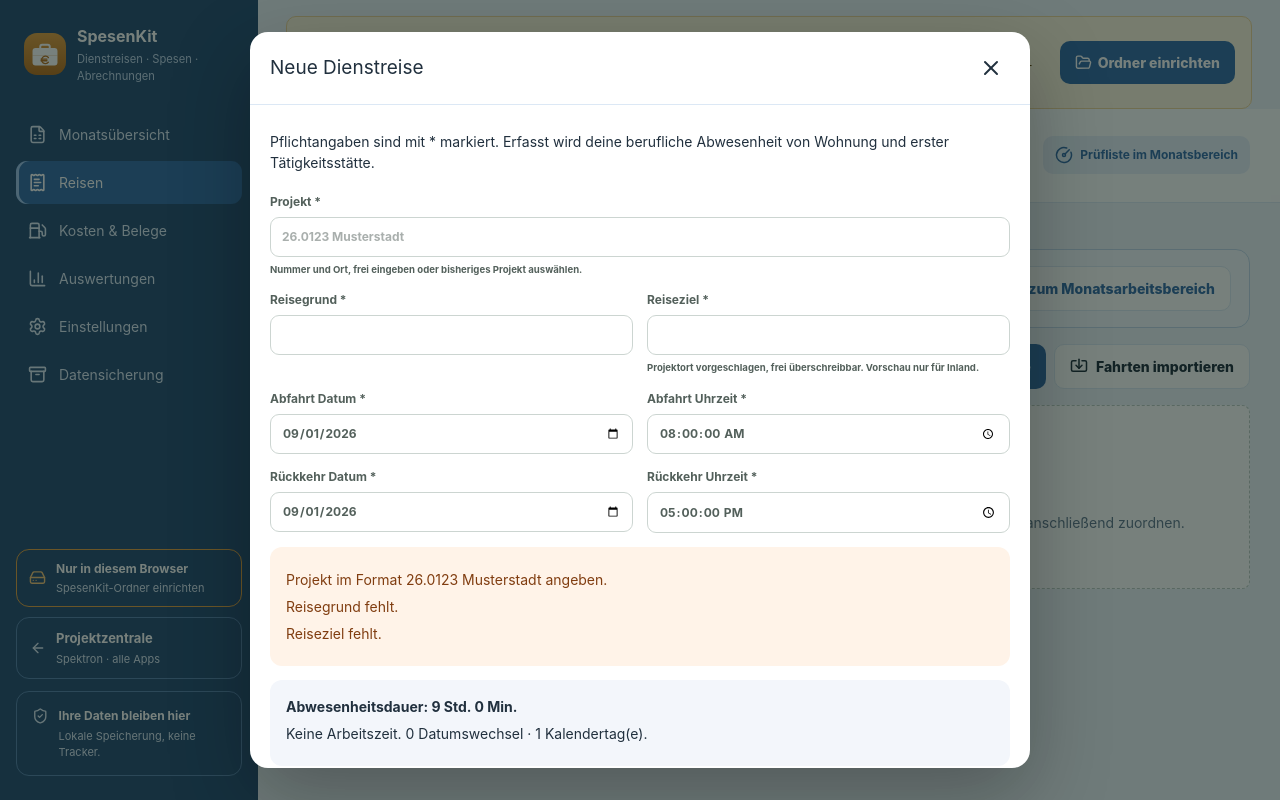
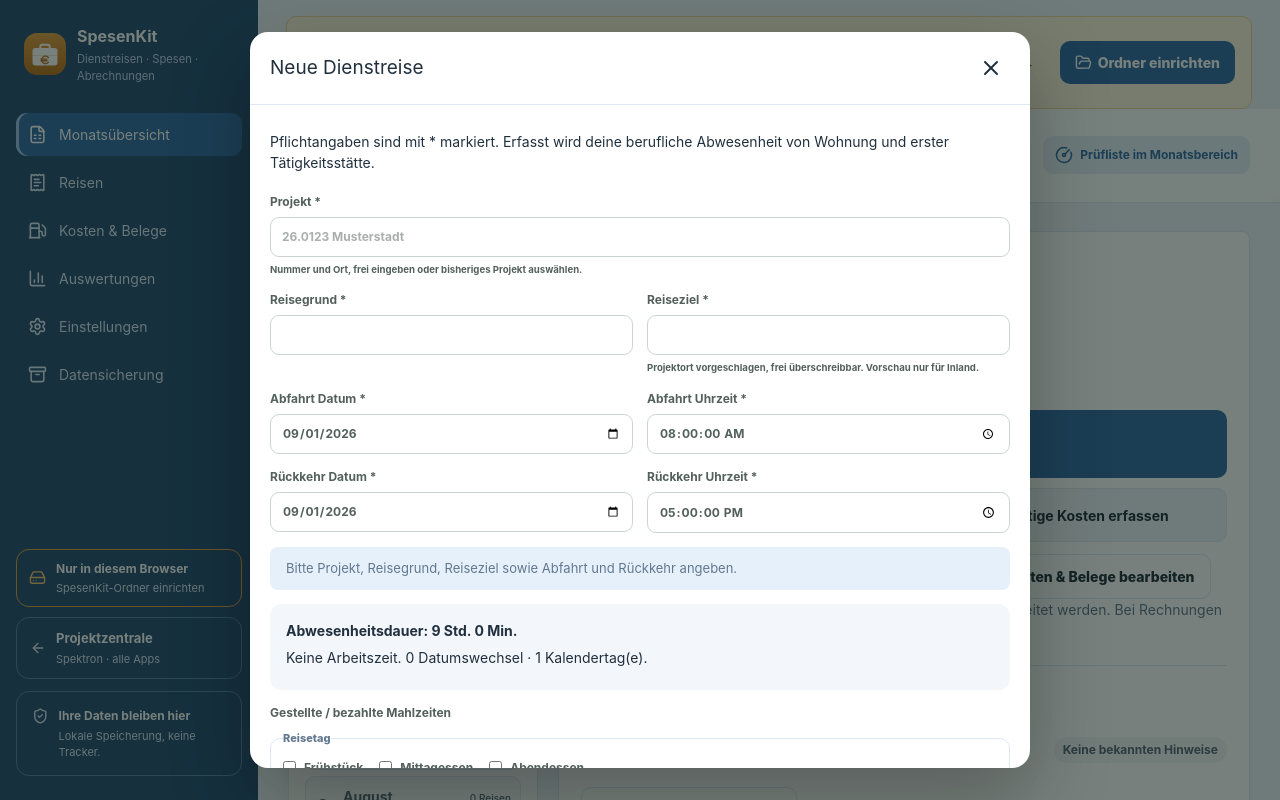
Before and after one commit to kaspersebastian83-dot/reisekosten-pro, a React (Vite) app: page / in a window 1280 px wide. Both pictures are taken after a click on the button "Dienstreise erfassen". Shown: the top 800 px of the page. Built offline with nearby package versions, Linux system fonts and the light colour scheme.

Commit message:
Erfassen direkt in der Monatsübersicht (Fluss, Schritt 1) (#20)

```diff
--- a/app/globals.css
+++ b/app/globals.css
@@ -2777,3 +2777,6 @@ button:focus-visible { outline: 3px solid #5a93d0; outline-offset: 3px; }
 .backup-table td { overflow-wrap: anywhere; }
 .backup-table td:last-child { text-align: right; white-space: nowrap; }
 button.small { padding: 5px 10px; font-size: 12px; min-height: 0; }
+
+/* Fluss: Erfassen direkt in der Monatsübersicht */
+.manual-trip .trip-required { margin: 0; padding: 12px 16px; border-radius: 8px; background: var(--mint); color: var(--muted); font-size: 13px; }
--- a/app/page.tsx
+++ b/app/page.tsx
@@ -230,15 +230,15 @@ export default function Home() {
   const [workspaceEntry, setWorkspaceEntry] = useState<{month: string} | null>(null);
   const [expenseDraft, setExpenseDraft] = useState<Expense | null>(null);
   const finishWorkspaceEntry = () => {if (workspaceEntry) setMonth(workspaceEntry.month); setWorkspaceEntry(null); setExpenseDraft(null); setEditingTrip(null); setTab("Monatsübersicht");};
+  /** Kostenformular direkt über der Monatsübersicht (ohne Wechsel in „Kosten & Belege“). */
+  const [inlineExpense, setInlineExpense] = useState(false);
+  const finishInlineEntry = () => {setEditingTrip(null); setExpenseDraft(null); setEditingExpenseId(null); setInlineExpense(false);};
   const startMonthEntry = (kind: "trip" | "Hotel" | "Parken") => {
     const today = new Date().toLocaleDateString("sv-SE");
     const date = localCalendarMonth() === month ? today : `${month}-01`;
-    setWorkspaceEntry({month});
-    if (kind === "trip") {
-      setEditingTrip({...blankTrip(state.settings), date, endDate: date}); setTab("Reisen");
-    } else {
-      setExpenseDraft({...blankExpense(), date, category: kind}); setTab("Kosten & Belege");
-    }
+    // Erfassen bleibt in der Monatsübersicht: das Formular öffnet sich über dem Monat, danach geht es dort weiter.
+    if (kind === "trip") setEditingTrip({...blankTrip(state.settings), date, endDate: date});
+    else { setExpenseDraft({...blankExpense(), date, category: kind}); setInlineExpense(true); }
   };
   const leaveForm = () => {
     if (!pendingWork.current.size) return true;
@@ -415,7 +415,7 @@ export default function Home() {
             <h1>{tab}</h1>
           </div>
           <div className="top-actions">
-            {tab !== "Auswertungen" && <>
+            {tab !== "Auswertungen" && tab !== "Monatsübersicht" && <>
             <button
               className="ghost receipt-top"
               onClick={() => setReceiptCaptureOpen(true)}
@@ -507,12 +507,24 @@ export default function Home() {
               commitCorrection={commitCorrection}
               folder={folder}
               editClosingIssue={target => {
-                setWorkspaceEntry({month});
-                if (target.kind === "trip") { setEditingTrip(state.trips.find(trip => trip.id === target.id) || null); setTab("Reisen"); }
-                else { setEditingExpenseId(target.id); setTab("Kosten & Belege"); }
+                // Hinweise aus der Abschlussprüfung direkt hier bearbeiten; danach bleibt die Prüfung sichtbar.
+                if (target.kind === "trip") setEditingTrip(state.trips.find(trip => trip.id === target.id) || null);
+                else { setEditingExpenseId(target.id); setInlineExpense(true); }
               }}
             />
             </MonthNavigation>
+          )}
+          {tab === "Monatsübersicht" && editingTrip && (
+            <Trips formOnly state={state} month={month} update={update} notify={notify}
+              editing={editingTrip} setEditing={setEditingTrip} onSaved={finishInlineEntry}
+              openImport={() => undefined} openExpense={() => undefined} />
+          )}
+          {tab === "Monatsübersicht" && inlineExpense && (
+            <Expenses formOnly state={state} month={month} update={update} notify={notify}
+              openCapture={() => setReceiptCaptureOpen(true)}
+              initialDraft={expenseDraft} clearInitialDraft={() => setExpenseDraft(null)} workspaceMonth={month}
+              initialExpenseId={editingExpenseId} clearInitialExpense={() => setEditingExpenseId(null)}
+              onSaved={finishInlineEntry} onClosed={finishInlineEntry} />
           )}
           {tab === "Auswertungen" && <Reports state={state} month={month} />}
           {tab === "Einstellungen" && (
@@ -1812,7 +1824,10 @@ function Trips({
   openImport,
   openExpense,
   onSaved,
+  formOnly = false,
 }: {
+  /** Nur das Formular (über der Monatsübersicht), ohne Liste. */
+  formOnly?: boolean;
   state: AppState;
   month: string;
   update: (f: (s: AppState) => AppState) => void;
@@ -1856,7 +1871,7 @@ function Trips({
       return s;
     });
     setEditing(null);
-    notify("Reise erfasst. Hotelbeleg später in Kosten & Belege ergänzen; keine Übernachtungspauschale hinzugefügt.");
+    notify("Reise gespeichert. Eine Hotelrechnung bei Bedarf über „Hotelrechnung erfassen“ ergänzen; es wird keine Übernachtungspauschale hinzugefügt.");
     onSaved?.();
   };
   const del = (id: string) =>
@@ -1933,6 +1948,7 @@ function Trips({
   };
   return (
     <>
+      {!formOnly && <>
       <div className="toolbar trips-toolbar">
         <div className="search">
           <input
@@ -2083,6 +2099,7 @@ function Trips({
           );
         })}
       </div>
+      </>}
       {editing && (
         <Modal
           title={
@@ -2120,6 +2137,9 @@ function TripForm({ trip, setTrip, settings, trips }: {
   const originalProject = trips.find(t => t.id === trip.id)?.order;
   const existing = originalProject !== undefined;
   const errors = manualTripErrors(trip, originalProject);
+  // Vor der ersten Eingabe keine roten Fehler, nur ein ruhiger Hinweis auf die Pflichtangaben.
+  const [initial] = useState(() => JSON.stringify(trip));
+  const untouched = !existing && JSON.stringify(trip) === initial;
   const interval = manualTripInterval(trip);
   const days = errors.length ? [] : [...groupTripsByDay([trip])].map(([date, dayTrips]) => calculateDay(date, dayTrips, settings));
   const selectedVehicle = settings.vehicles.find(v => v.id === trip.vehicleId);
@@ -2145,7 +2165,9 @@ function TripForm({ trip, setTrip, settings, trips }: {
       <label>Abfahrt Uhrzeit *<input required type="time" step="1" value={trip.startTime} onChange={e => set("startTime", e.target.value)} /></label>
       <label>Rückkehr Datum *<input required type="date" value={trip.endDate || trip.date} onChange={e => set("endDate", e.target.value)} /></label>
       <label>Rückkehr Uhrzeit *<input required type="time" step="1" value={trip.endTime} onChange={e => set("endTime", e.target.value)} /></label>
-      {errors.length > 0 && <div className="wide trip-errors" role="alert">{errors.map(e => <p key={e}>{e}</p>)}</div>}
+      {errors.length > 0 && (untouched
+        ? <p className="wide trip-required">Bitte Projekt, Reisegrund, Reiseziel sowie Abfahrt und Rückkehr angeben.</p>
+        : <div className="wide trip-errors" role="alert">{errors.map(e => <p key={e}>{e}</p>)}</div>)}
       {interval && <div className="wide trip-summary"><b>Abwesenheitsdauer: {duration(interval.minutes)}</b><p>Keine Arbeitszeit. {interval.nights} Datumswechsel · {interval.nights + 1} Kalendertag(e).</p></div>}
       {(!!interval?.nights || trip.overnight) && <div className="wide">
         <label className="check"><input type="checkbox" checked={trip.overnight} onChange={e => set("overnight", e.target.checked)} />Alle {interval?.nights || 0} auswärtigen Übernachtungen zwischen Abfahrt und Rückkehr tatsächlich erfolgt</label>
@@ -2382,7 +2404,12 @@ function Expenses({
   initialExpenseId,
   clearInitialExpense,
   initialDraft, clearInitialDraft, workspaceMonth, onSaved,
+  formOnly = false, onClosed,
 }: {
+  /** Nur das Formular (über der Monatsübersicht), ohne Liste. */
+  formOnly?: boolean;
+  /** Formular ohne Speichern geschlossen. */
+  onClosed?: () => void;
   state: AppState;
   month: string;
   update: (f: (s: AppState) => AppState) => void;
@@ -2396,6 +2423,12 @@ function Expenses({
   onSaved?: () => void;
 }) {
   const [editing, setEditing] = useState<Expense | null>(null);
+  // Als Formular über der Monatsübersicht: nach Speichern oder Abbrechen wieder schließen.
+  const wasEditing = useRef(false);
+  useEffect(() => {
+    if (editing) wasEditing.current = true;
+    else if (wasEditing.current && formOnly) { wasEditing.current = false; onClosed?.(); }
+  }, [editing, formOnly, onClosed]);
   useEffect(() => {
     if (initialDraft) {setEditing(initialDraft); clearInitialDraft?.();}
   }, [initialDraft, clearInitialDraft]);
@@ -2506,6 +2539,7 @@ function Expenses({
   };
   return (
     <>
+      {!formOnly && <>
       <section
         className={`receipt-inbox card ${inboxItems.length ? "" : "empty"}`}
       >
@@ -2619,6 +2653,7 @@ function Expenses({
           </article>
         ))}
       </div>
+      </>}
       {editing && (
         <Modal title="Kosten & Beleg" close={() => setEditing(null)}>
           {workspaceMonth && <p className="notice" role="status">Arbeitsmonat: {monthLabel(workspaceMonth)}. Rechnungsdatum bitte am Beleg prüfen.{validDate(editing.date) && !editing.date.startsWith(workspaceMonth) && ` Diese Ausgabe erscheint wegen ihres Rechnungsdatums in ${monthLabel(editing.date.slice(0,7))}.`}</p>}
@@ -2657,24 +2692,6 @@ function Expenses({
               />
             </label>
             <label>
-              Händler / Anbieter
-              <input
-                value={editing.merchant || ""}
-                onChange={(e) =>
-                  setEditing({ ...editing, merchant: e.target.value })
-                }
-              />
-            </label>
-            <label>
-              Rechnungsnummer
-              <input
-                value={editing.invoiceNumber || ""}
-                onChange={(e) =>
-                  setEditing({ ...editing, invoiceNumber: e.target.value })
-                }
-              />
-            </label>
-            <label>
               Brutto (€)
               <input
                 type="number"
@@ -2692,72 +2709,9 @@ function Expenses({
                 }}
               />
             </label>
-            <label>
-              Netto (€)
-              <input
-                type="number"
-                step="0.01"
-                value={editing.net}
-                onChange={(e) =>
-                  setEditing({ ...editing, net: Number(e.target.value) })
-                }
-              />
-            </label>
-            <label>
-              USt.-Satz
-              <select
-                value={editing.vatRate}
-                onChange={(e) =>
-                  setEditing({ ...editing, vatRate: Number(e.target.value) })
-                }
-              >
-                <option value="0">0 %</option>
-                <option value="7">7 %</option>
-                <option value="19">19 %</option>
-              </select>
-            </label>
-            <label>
-              Umsatzsteuer
-              <input
-                disabled
-                value={euro(round2(editing.gross - editing.net))}
-              />
-            </label>
             <PaymentSelect value={editing.paymentType} onChange={paymentType => setEditing({...editing, paymentType, paidBy:paymentPayer(paymentType)})} />
-            <label>
-              Erstattungsstatus
-              <select
-                value={editing.reimbursementStatus}
-                onChange={(e) =>
-                  setEditing({
-                    ...editing,
-                    reimbursementStatus: e.target
-                      .value as Expense["reimbursementStatus"],
-                  })
-                }
-              >
-                <option>offen</option>
-                <option>erstattet</option>
-                <option>nicht erstattungsfähig</option>
-              </select>
-            </label>
             <ReceiptLinkFields value={editing} onChange={patch=>setEditing({...editing,...patch})} trips={state.trips} travelLabel="Reisezuordnung" />
             <div className="wide"><ReceiptAttachment receipt={editing.receipt} /></div>
-            <label>
-              Dienstlicher Anteil (%)
-              <input
-                type="number"
-                min="0"
-                max="100"
-                value={editing.businessShare}
-                onChange={(e) =>
-                  setEditing({
-                    ...editing,
-                    businessShare: Number(e.target.value),
-                  })
-                }
-              />
-            </label>
             {editing.category === "Tanken" && (
               <>
                 <label>
@@ -2832,6 +2786,92 @@ function Expenses({
                 {editing.receipt?.name || "Datei auswählen oder fotografieren"}
               </b>
             </label>
+            <details className="wide expense-more" open={!!(editing.merchant || editing.invoiceNumber || editing.businessShare !== 100 || editing.reimbursementStatus !== "offen")}>
+              <summary>Weitere Angaben · Händler, Rechnungsnummer, Steuer, Erstattungsstatus, Anteil</summary>
+              <div className="form-grid">
+              <label>
+                Händler / Anbieter
+                <input
+                  value={editing.merchant || ""}
+                  onChange={(e) =>
+                    setEditing({ ...editing, merchant: e.target.value })
+                  }
+                />
+              </label>
+              <label>
+                Rechnungsnummer
+                <input
+                  value={editing.invoiceNumber || ""}
+                  onChange={(e) =>
+                    setEditing({ ...editing, invoiceNumber: e.target.value })
+                  }
+                />
+              </label>
+              <label>
+                Netto (€)
+                <input
+                  type="number"
+                  step="0.01"
+                  value={editing.net}
+                  onChange={(e) =>
+                    setEditing({ ...editing, net: Number(e.target.value) })
+                  }
+                />
+              </label>
+              <label>
+                USt.-Satz
+                <select
+                  value={editing.vatRate}
+                  onChange={(e) =>
+                    setEditing({ ...editing, vatRate: Number(e.target.value) })
+                  }
+                >
+                  <option value="0">0 %</option>
+                  <option value="7">7 %</option>
+                  <option value="19">19 %</option>
+                </select>
+              </label>
+              <label>
+                Umsatzsteuer
+                <input
+                  disabled
+                  value={euro(round2(editing.gross - editing.net))}
+                />
+              </label>
+              <label>
+                Erstattungsstatus
+                <select
+                  value={editing.reimbursementStatus}
+                  onChange={(e) =>
+                    setEditing({
+                      ...editing,
+                      reimbursementStatus: e.target
+                        .value as Expense["reimbursementStatus"],
+                    })
+                  }
+                >
+                  <option>offen</option>
+                  <option>erstattet</option>
+                  <option>nicht erstattungsfähig</option>
+                </select>
+              </label>
+              <label>
+                Dienstlicher Anteil (%)
+                <input
+                  type="number"
+                  min="0"
+                  max="100"
+                  value={editing.businessShare}
+                  onChange={(e) =>
+                    setEditing({
+                      ...editing,
+                      businessShare: Number(e.target.value),
+                    })
+                  }
+                />
+              </label>
+              </div>
+            </details>
           </div>
           {mileageConflict && (
             <div className="error-box">
--- a/tests/month-workspace-browser-check.mjs
+++ b/tests/month-workspace-browser-check.mjs
@@ -117,7 +117,9 @@ try {
         await page.reload();await page.getByRole('heading',{name:'Monatsübersicht',exact:true}).waitFor();assert.deepEqual(await state(page),before);
         await nav(page,'Monatsübersicht');await selectMonth('2026-06');await assertJune();
         await clickAction('Dienstreise erfassen');await editor.getByRole('button',{name:'Abbrechen',exact:true}).click();
-        await page.getByRole('button',{name:'Zurück zum Monatsarbeitsbereich',exact:true}).click();await assertJune();assert.deepEqual(await state(page),before);
+        // Abbrechen bleibt in der Monatsübersicht: kein Tab-Wechsel, kein „Zurück“ nötig.
+        assert.equal(await page.locator('.topbar h1').innerText(),'Monatsübersicht');assert.equal(await page.getByRole('button',{name:'Zurück zum Monatsarbeitsbereich',exact:true}).count(),0);
+        await assertJune();assert.deepEqual(await state(page),before);
       });
       await check(`${engine} ${viewport.width}: explicit June draft creation, continuation and PDF/Excel export never auto-close or duplicate drafts`,async()=>{
         // Dispatch both activations to the same control; opening the report scrolls the page.
--- a/tests/review-browser-check.mjs
+++ b/tests/review-browser-check.mjs
@@ -95,6 +95,8 @@ try {
     workerRevision=0;const {context,page}=await start();
     try {
       await importTrips(page);const backup=await state(page);backup.settings.company='Synthetic restored company';
+      // Seit 3.3c fragt „JSON auswählen“ vor dem Ersetzen ausdrücklich nach; hier bestätigen.
+      page.on('dialog',dialog=>void dialog.accept());
       await nav(page,'Datensicherung');await page.evaluate(()=>navigator.serviceWorker.ready);
       await page.evaluate(()=>{const read=File.prototype.text;File.prototype.text=async function(){const value=await read.call(this);if(this.name==='synthetic-backup.json')await new Promise(resolve=>window.releaseBackupRead=resolve);return value;};});
       await page.locator('input[type=file]').setInputFiles({name:'synthetic-backup.json',mimeType:'application/json',buffer:Buffer.from(JSON.stringify(backup))});await page.waitForFunction(()=>!!window.releaseBackupRead);
--- a/tests/unified-overview-browser-check.mjs
+++ b/tests/unified-overview-browser-check.mjs
@@ -88,8 +88,10 @@ try {
       });
       await check(`${engine} ${viewport.width}: unsaved cost draft survives sidebar, return and month-change requests until explicit cancel`,async()=>{
         const before=await state(page);await workspace.getByRole('button',{name:'Hotelrechnung erfassen',exact:true}).click();const modal=page.locator('.modal');await modal.getByLabel('Beschreibung',{exact:true}).fill('Ungespeicherter synthetischer Hotelentwurf');
-        await rawNav('Monatsübersicht');assert.equal(await page.locator('.topbar h1').innerText(),'Kosten & Belege');assert.equal(await modal.getByLabel('Beschreibung',{exact:true}).inputValue(),'Ungespeicherter synthetischer Hotelentwurf');
-        await page.locator('.workspace-return button').evaluate(button=>button.click());assert.equal(await modal.count(),1);await picker.fill('2026-07');assert.equal(await picker.inputValue(),'2026-06');
+        // Das Formular liegt jetzt über der Monatsübersicht; Wechsel in einen anderen Bereich oder Monat bleibt gesperrt.
+        assert.equal(await page.locator('.topbar h1').innerText(),'Monatsübersicht');
+        await rawNav('Kosten & Belege');assert.equal(await page.locator('.topbar h1').innerText(),'Monatsübersicht');assert.equal(await modal.getByLabel('Beschreibung',{exact:true}).inputValue(),'Ungespeicherter synthetischer Hotelentwurf');
+        assert.equal(await modal.count(),1);await picker.fill('2026-07');assert.equal(await picker.inputValue(),'2026-06');
         assert.deepEqual(await state(page),before);await modal.getByRole('button',{name:'Abbrechen',exact:true}).click();await nav(page,'Monatsübersicht');assert.equal(await page.locator('.workspace-return').count(),0);assert.equal(await picker.inputValue(),'2026-06');assert.deepEqual(await state(page),before);
       });
       await check(`${engine} ${viewport.width}: existing pending settings protection also prevents silent internal navigation loss`,async()=>{
--- a/tests/workflow-browser-check.mjs
+++ b/tests/workflow-browser-check.mjs
@@ -64,8 +64,10 @@ try {
         await fits();await page.getByRole('button',{name:'Zurück zu Reisen',exact:true}).click();
         await nav(page,'Monatsübersicht');
         assert.doesNotMatch(await page.locator('.month-entry-workspace').innerText(),/Datei importieren|Fahrtenbuch importieren/);
-        await page.locator('.quick-top:visible, .quick-fab:visible').click();
-        await page.locator('.quick-sheet').getByRole('button',{name:'Schließen'}).click();
+        // In der Monatsübersicht gibt es keine doppelten Schnellknöpfe mehr; Kosten werden dort über den Arbeitsbereich erfasst.
+        assert.equal(await page.locator('.quick-top:visible, .quick-fab:visible').count(),0);
+        await page.locator('.month-entry-workspace').getByRole('button',{name:'Sonstige Kosten erfassen',exact:true}).click();
+        assert.equal(await page.locator('.topbar h1').innerText(),'Monatsübersicht');await page.locator('.modal').getByRole('button',{name:'Abbrechen',exact:true}).click();
         await page.locator('.month-entry-workspace').getByRole('button',{name:'Beleg fotografieren / OCR',exact:true}).click();
         await fits();await page.locator('.receipt-capture').getByRole('button',{name:'Schließen'}).click();
         assert.equal(await state(page),undefined);
@@ -128,7 +130,7 @@ try {
         await page.locator('input[type=month]').fill('2026-03');
         assert.match(await page.locator('.day-list').innerText(),/14,00/);
         const id=saved.trips[0].id;
-        await nav(page,'Monatsübersicht');await page.locator('.quick-top:visible, .quick-fab:visible').click();
+        await nav(page,'Kosten & Belege');await page.locator('.quick-top:visible, .quick-fab:visible').click();
         const quick=page.locator('.quick-sheet');await quick.locator('.quick-amount input').fill('12.50');
         await quick.getByRole('button',{name:'Datum, Zahlungsart oder Reise ändern',exact:true}).click();
         await quick.getByLabel('Datum',{exact:true}).fill('2026-03-09');await quick.getByLabel(/^Reise/).selectOption(id);
```
Also changed, not shown: 2 other files (tests, documents, lock files or other folders).
